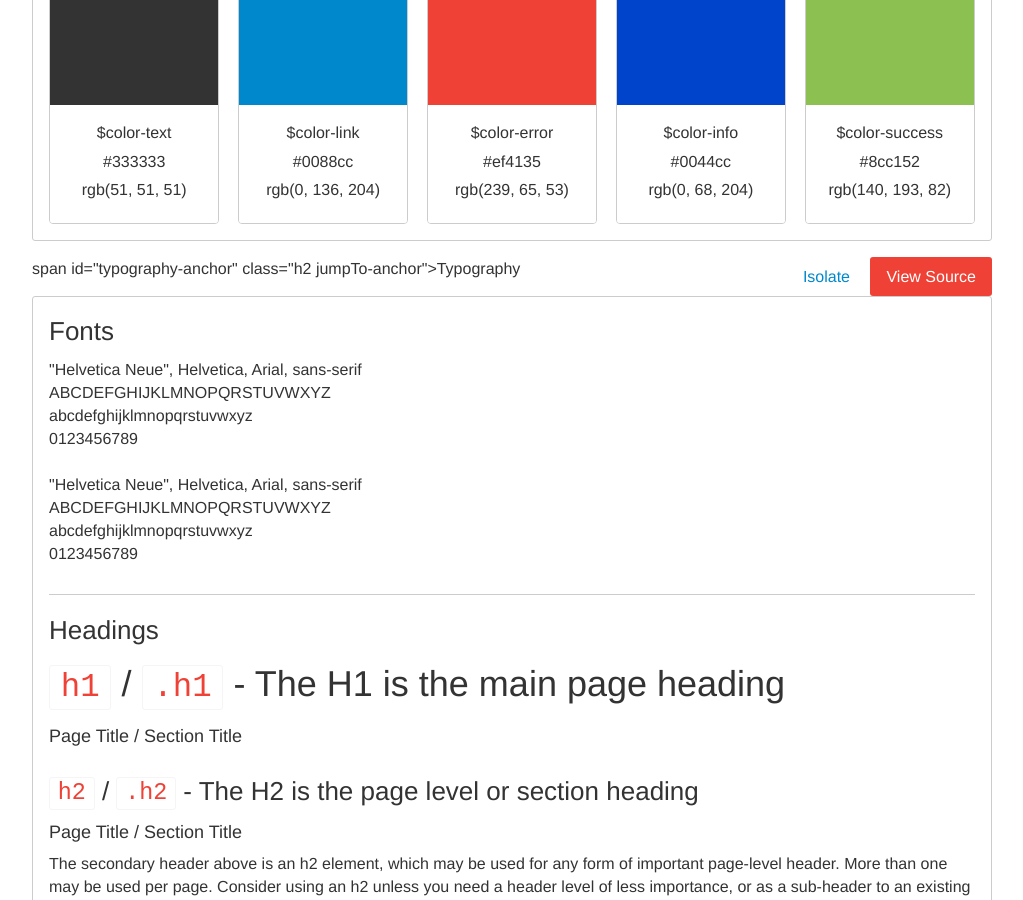
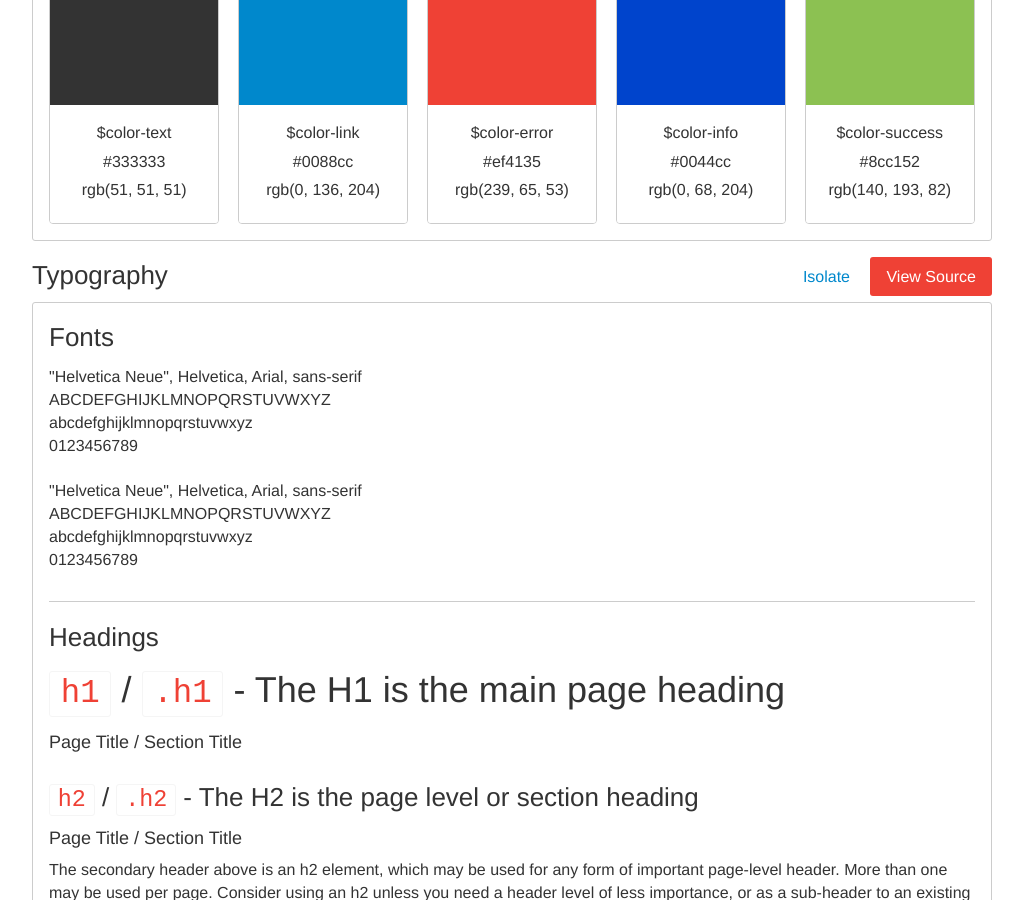
Before and after one commit to quattromani/scaffold, a Jekyll site: the page built from styleguide/index.html, in a window 1280 px wide and 900 px high, scrolled down 1449 px. Shown: the whole window, without its empty margins (128-1151 px from the left). Built offline with Jekyll 4.4.1, drawn with Linux system fonts in a browser that asks for light colours; nearby versions of some CDN libraries; Markdown is read by kramdown in place of the engine named in the settings.

Commit message:
repaired loose span tag in typography index.html

```diff
--- a/_includes/styleguide/typography/index.html
+++ b/_includes/styleguide/typography/index.html
@@ -1,4 +1,4 @@
-span id="typography-anchor" class="h2 jumpTo-anchor">Typography</span>
+<span id="typography-anchor" class="h2 jumpTo-anchor">Typography</span>
 
 <div class="right">
   <a class="btn" href="typography">Isolate</a>
--- /dev/null
+++ b/css/scss/partials/_jumpTo.scss
@@ -0,0 +1,26 @@
+// Pull globals for individually compiled css files
+@import "../globals/allGlobals";
+
+/* ==========================================================================
+    Jump To -- Version: 1.9.0.0 - Compiled: #{timestamp()}
+   ========================================================================== */
+
+.jumpTo {
+  position: fixed;
+  bottom: 0;
+  right: 0;
+  width: auto;
+ @include padding(.5em, 1em);
+  border: none;
+  @include border-radius($border-radius 0 0 0);
+  background: rgb(0,0,0);
+  background: rgba(0,0,0,.675);
+  -webkit-appearance: none;
+     -moz-appearance: none;
+  z-index: 999999;
+  -webkit-transform: translateZ(0);
+  font-family: $pre;
+  color: #0f0;
+  text-indent: 0.01px;
+  text-overflow: '';
+}
--- /dev/null
+++ b/css/scss/partials/_prototype.scss
@@ -0,0 +1,47 @@
+// Pull globals for individually compiled css files
+@import "../globals/allGlobals";
+
+/* ==========================================================================
+    Prototype -- Version: 0.4.4  - Updated: #{timestamp()}
+   ========================================================================== */
+
+// For Prototype Demo ONLY!! Don't ever ingest this file...EVER!
+
+.viewport, .loadtime {
+  position: fixed;
+  @include padding(.5em, 1em);
+  background: rgb(0,0,0);
+  background: rgba(0,0,0,.675);
+  font-family: $pre;
+  color: #0f0;
+}
+
+.viewport {
+  top: 0;
+  right: 0;
+  @include border-radius(0 0 0 $border-radius);
+}
+
+.loadtime {
+  bottom: 0;
+  left: 0;
+  @include border-radius(0 $border-radius 0 0);
+}
+
+.internal {
+  margin-bottom: $margin;
+  @include padding($padding);
+  color: $color-primary-blue;
+  text-align: center;
+}
+
+@include bp(bp-small) {
+  .fold {
+    position: absolute;
+    top: 480px;
+    left: 0;
+    width: 100%;
+    border-top: 1px solid #0f0;
+    z-index: 10000;
+  }
+}
--- /dev/null
+++ b/css/scss/partials/_styleguide.scss
@@ -0,0 +1,51 @@
+// Pull globals for individually compiled css files
+@import "../globals/allGlobals";
+
+/* ==========================================================================
+    Styleguide -- Version: 0.4.2  - Compiled: #{timestamp()}
+   ========================================================================== */
+
+// For Styleguide Demo ONLY!! Don't ever ingest this file...EVER!
+
+.styleguide {
+
+  .colors {
+    @include padding($padding);
+    @include border-radius;
+    &.color-white {
+      outline: 1px solid lighten($color-light-grey, 30%);
+    }
+    @media (max-width: $bp-medium) {
+      margin-bottom: $margin;
+    }
+  }
+
+  .swatch {
+    border: 1px solid $color-light-grey;
+    @include border-radius(4px);
+    overflow: auto;
+  }
+  .swatch-color {
+    @include padding(5em, $padding);
+  }
+  .swatch-info {
+    @include padding($padding);
+    background: $color-white;
+    color: $text;
+    text-align: center;
+  }
+
+  .grid {
+    @extend .colors;
+    @include border-radius(0);
+      background: $color-secondary-blue;
+    &:nth-of-type(even) {
+      background: lighten($color-primary-blue, 20%);
+    }
+  }
+
+  .prettyprint {
+    display: none;
+  }
+
+}
```
Also changed, not shown: _includes/styleguide/colors/index.html (line endings or trailing spaces).
